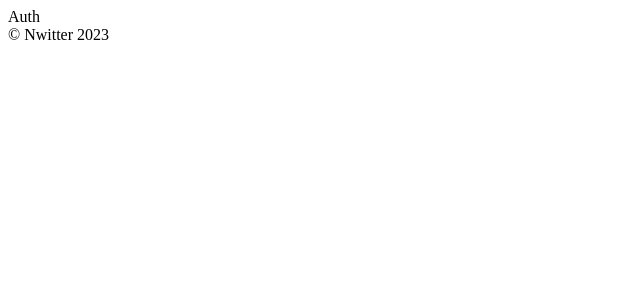
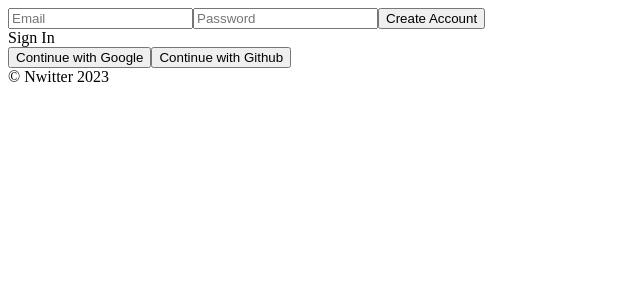
Before and after one commit to PGMHatt/nwitter, a React (Create React App) app: page /#/ in a window 1280 px wide. Shown: the top 300 px of the page, without its empty margins (0-640 px from the left). Built offline with nearby package versions, Linux system fonts and the light colour scheme; no server answers.

Commit message:
Authentication

```diff
--- a/src/components/App.js
+++ b/src/components/App.js
@@ -1,11 +1,25 @@
 import AppRouter from "components/Router";
-import React, {useState} from "react";
-import {authService} from "myFirebase"
+import React, {useState, useEffect} from "react";
+import { authService } from "myFirebase"
+import { onAuthStateChanged } from "firebase/auth";
 
 function App() {
-  const [isLoggedIn, setIsLoggedIn] = useState(authService.currentUser);
+  const [init, setInit] = useState(false);
+  const [isLoggedIn, setIsLoggedIn] = useState(false);
+
+  useEffect(() => { //react hook
+    onAuthStateChanged(authService,(user)=>{
+      if(user){
+        setIsLoggedIn(true);
+      } else {
+        setIsLoggedIn(false);
+      }
+      setInit(true);
+    });
+  }, []);
+
   return <>
-    <AppRouter isLoggedIn={isLoggedIn} />
+    {init ? <AppRouter isLoggedIn={isLoggedIn} /> : "Initializing.."}
     <footer>&copy; Nwitter {new Date().getFullYear()}</footer>
   </>;
 }
--- /dev/null
+++ b/src/components/Navigation.js
@@ -0,0 +1,14 @@
+import React from "react"
+import {Link} from "react-router-dom"
+
+const Navigation = () => <nav>
+    <ul>
+        <li>
+            <Link to="/">Home</Link>
+        </li>
+        <li>
+            <Link to="/Profile">My Profile</Link>
+        </li>
+    </ul>
+</nav>
+export default Navigation;
--- a/src/components/Router.js
+++ b/src/components/Router.js
@@ -2,16 +2,20 @@ import React from "react";
 import { HashRouter as Router, Route, Routes } from "react-router-dom";
 import Auth from "routes/Auth";
 import Home from "routes/Home";
+import Profile from "routes/Profile";
+import Navigation from "components/Navigation";
 
 
 const AppRouter = ({isLoggedIn}) => {
     console.log(isLoggedIn)
     return (
         <Router>
+            {isLoggedIn && <Navigation />}
             <Routes>
                 {isLoggedIn ? (
                     <>
                         <Route exact path="/" element={<Home/>}/>
+                        <Route exact path="/profile" element={<Profile/>}/>
                     </>
                 ) : (
                     <Route exact path="/" element={<Auth/>}/>
--- a/src/routes/Auth.js
+++ b/src/routes/Auth.js
@@ -1,6 +1,73 @@
+import { createUserWithEmailAndPassword, GithubAuthProvider, GoogleAuthProvider, signInWithEmailAndPassword, signInWithPopup } from "firebase/auth";
+import { authService } from "myFirebase";
 import React, {useState} from "react";
 
 //export default () => <span>Auth</span>;
-const Auth = () => <span>Auth</span>;
+const Auth = () => {
+    const [email, setEmail] = useState("");
+    const [password, setPassword] = useState("");
+    const [newAccount, setNewAccount] = useState(true);
+    const [error, setError] = useState("");
+    const onChange = (event) => {
+        console.log(event.target.name);
+        const {
+            target: {name, value},
+        } = event; //event.target 의 name과 value를 가져옴 const {a, b} = stuct
+        if (name === "email") {
+            setEmail(value);
+        } else if (name === "password") {
+            setPassword(value);
+        }
+    };
+    const onSubmit = async(event)  => {
+        event.preventDefault();
+        try {
+            let data;
+            console.log(newAccount)
+            if(newAccount){
+                //create account
+                data = await createUserWithEmailAndPassword(authService, email, password)
+            } else {
+                // log in
+                data = await signInWithEmailAndPassword(authService, email, password)
+            }
+            console.log(data);
+        } catch (error) {
+            console.log(error);
+            setError(error.message)
+        }
+    };
+
+    const toggleAccount = () => setNewAccount((prev) =>!prev);
+    const onSocialClick = async(event) => {
+        const {
+            target: { name },
+        } = event; //ES6?
+        let provider;
+        console.log(name)
+        if(name === "google"){
+            provider = new GoogleAuthProvider();
+        } else if (name === "github"){
+            provider = new GithubAuthProvider();
+        }
+        await signInWithPopup(authService, provider);
+        console.log(provider)
+    }
+    return (
+        <div>
+            <form onSubmit={onSubmit}>
+                <input name="email" type="text" placeholder="Email" required value={email} onChange={onChange} />
+                <input name="password" type="password" placeholder="Password" required value={password} onChange={onChange}/>
+                <input type="submit" value={newAccount ? "Create Account" : "Log In"} />
+                {error}
+            </form>
+            <span onClick={toggleAccount}>{newAccount? "Sign In" : "Create Account"}</span>
+            <div>
+                <button onClick={onSocialClick} name="google">Continue with Google</button>
+                <button onClick={onSocialClick} name="github">Continue with Github</button>
+            </div>
+        </div>
+    )
+};
 //편법, 아래와같이 하면 자동 import 가능
 export default Auth;
--- a/src/routes/Profile.js
+++ b/src/routes/Profile.js
@@ -1,3 +1,19 @@
 import React from "react";
+import { signOut } from "firebase/auth";
+import { authService } from "myFirebase";
+import { useNavigate } from "react-router-dom";
 
-export default () => <span>Profile </span>;
+
+export default () => {
+    const navigate = useNavigate();
+
+    const onLogOutClick = () => {
+        signOut(authService);
+        navigate("/");
+    };
+    return ( //fregment?
+        <>
+            <button onClick={onLogOutClick}>Log Out</button>;
+        </>
+    )
+};
```
